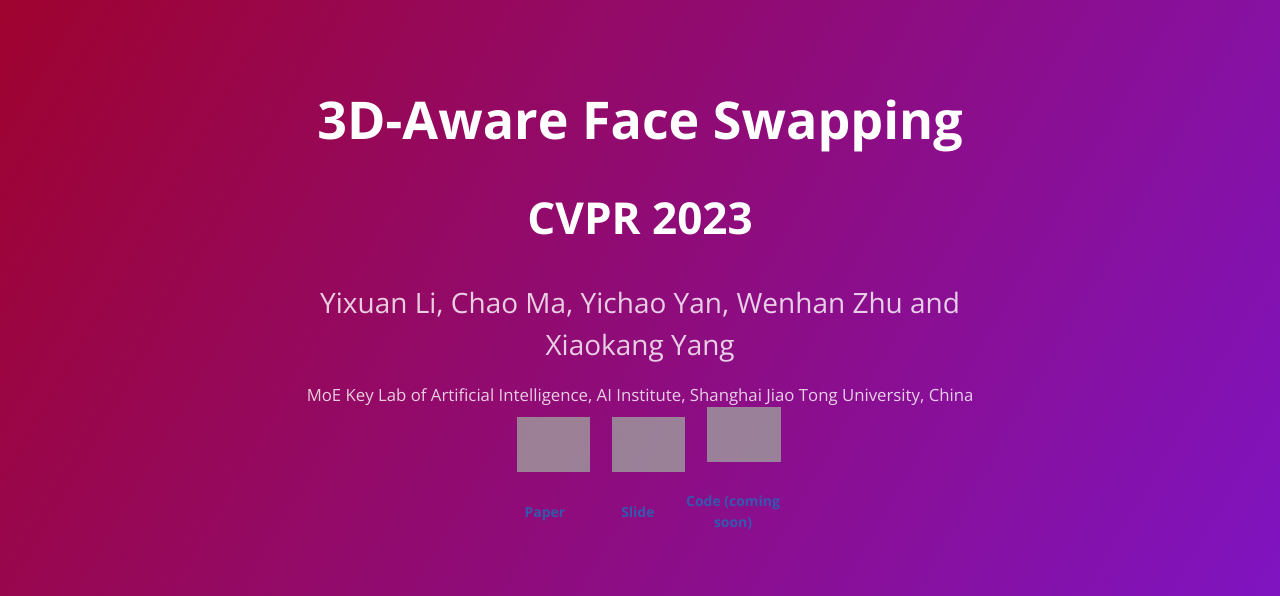
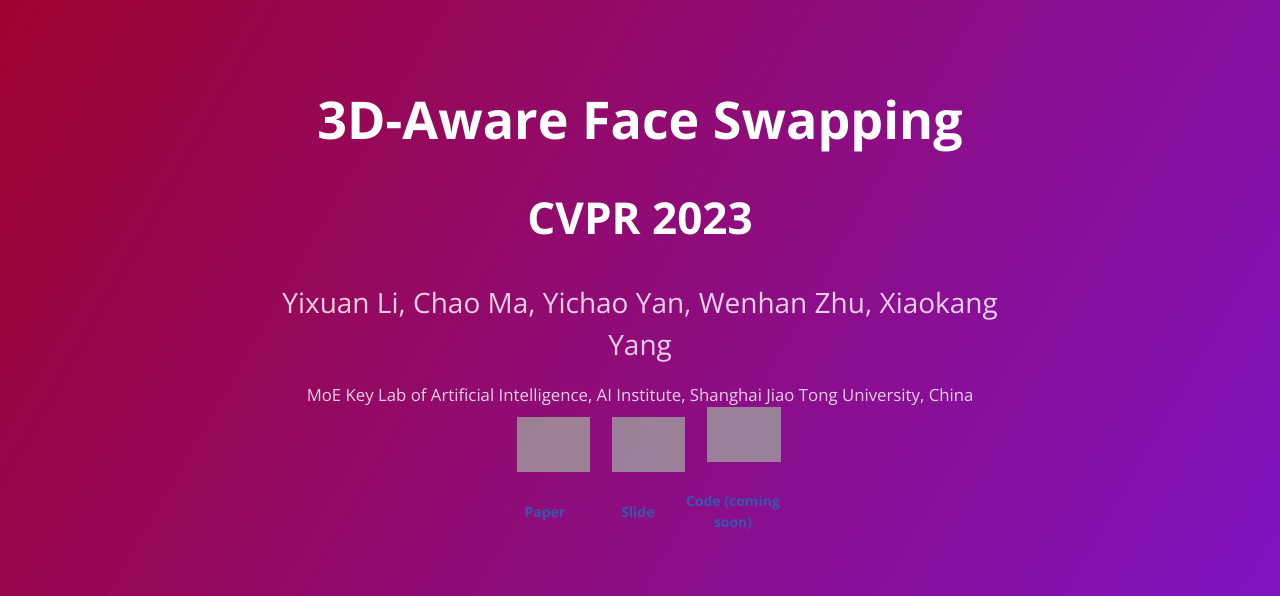
Before and after one commit to lyx0208/3dSwap, a Jekyll site: the page built from index.md, in a window 1280 px wide and 900 px high, cut to the strip 0-596 px from the top of the window. Built offline with Jekyll 4.4.1, drawn with Linux system fonts in a browser that asks for light colours; our own code applies the rules of GitHub Pages for plain Markdown files; grey boxes are pictures that could not be loaded.

Commit message:
Update _config.yml

```diff
--- a/_config.yml
+++ b/_config.yml
@@ -1,5 +1,5 @@
 title: 3D-Aware Face Swapping
-description: Yixuan Li, Chao Ma, Yichao Yan, Wenhan Zhu and Xiaokang Yang
+description: Yixuan Li, Chao Ma, Yichao Yan, Wenhan Zhu, Xiaokang Yang
 show_downloads: false
 google_analytics:
 theme: jekyll-theme-cayman
```
